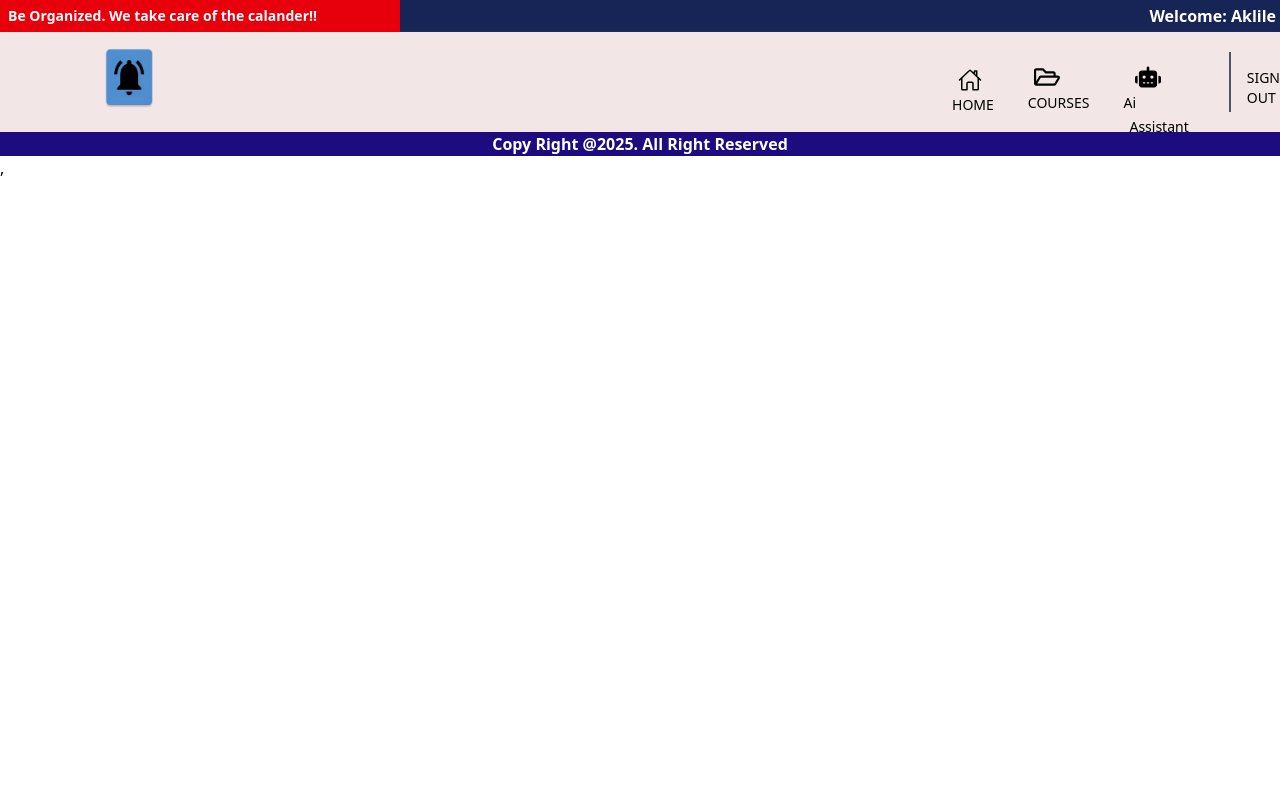
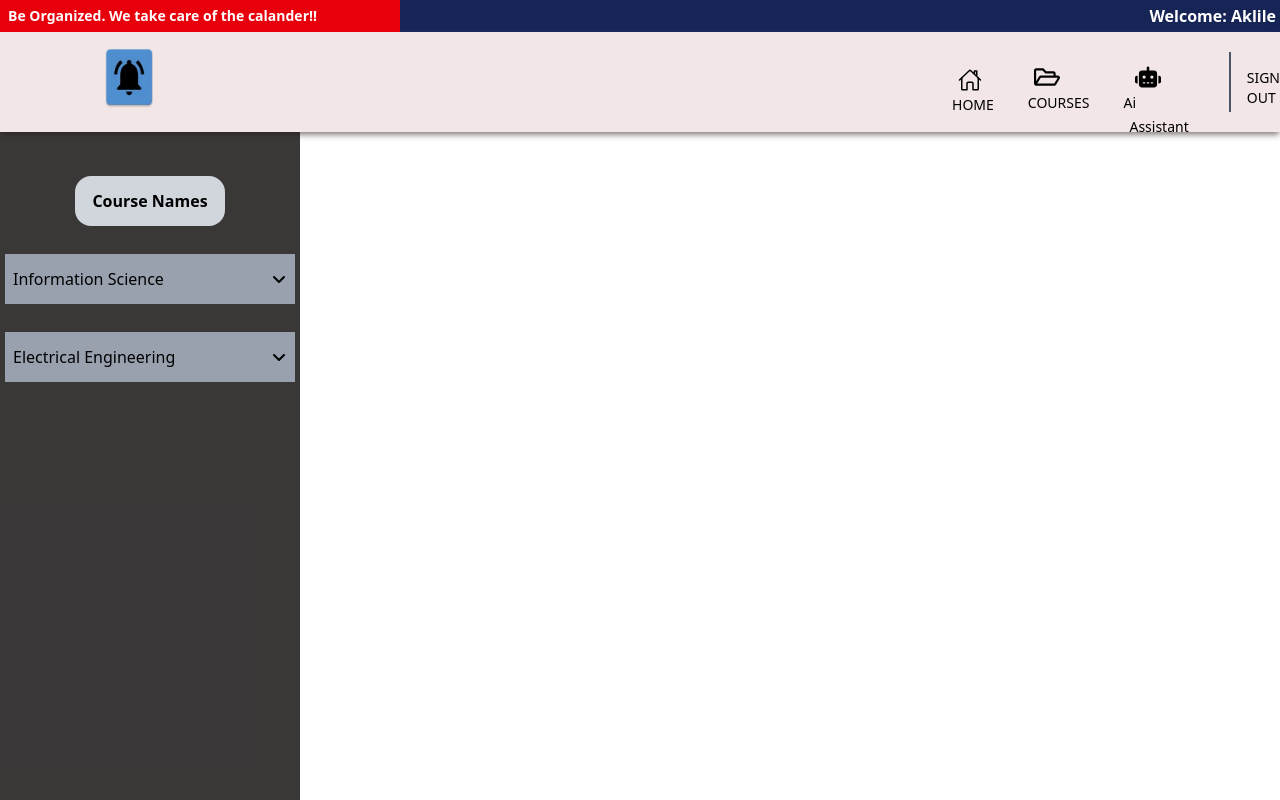
Before and after one commit to Aklile612/Reminder-App, a React (Vite) app: page /courses in a window 1280 px wide. Shown: the top 800 px of the page. Built offline with nearby package versions, Linux system fonts and the light colour scheme.

Commit message:
added department name and couse titles

```diff
--- a/src/Components/CousesPage/CoursesPage.jsx
+++ b/src/Components/CousesPage/CoursesPage.jsx
@@ -1,16 +1,86 @@
-import React from 'react'
+import React, { useState } from 'react'
 import Header from '../Header/Header'
 import Footer from '../Footer/Footer'
+import { FaAngleDown } from "react-icons/fa6";
+import { FaPlus } from "react-icons/fa6";
+
+
+
 
 const CoursesPage = () => {
+  const [elecLink,setelectLink]=useState(false)
+  const [informationLink,setinformationLink]=useState(false)
+  const courseName=[
+    {title:"Data structure and Algor.."},
+    {title:"Advanced DataBase"},
+    {title:"Statsics"},
+    {title:"Oop"},
+    {title:"History"},
+    {title:"ISR"}
+  ]
+  const courseName1=[
+    {title:"DLD"},
+    {title:"Electronics 2"},
+    {title:"Machine"},
+    {title:"Electronics Lab"},
+    {title:"DLD Workshop"},
+    {title:"DLD Lab"}
+  ]
+  const acadamictimes=[
+    {name:"Quiz"},
+    {name:"Assignment"},
+    {name:"Mid Exam"},
+    {name:"Final Exam"},
+  ]
+  // console.log(informationLink,elecLink)
   return (
     <>
       <Header/>
 
+      <div className='w-[300px]   h-[110vh] bg-[#221f1fe3]'>
+          <div className=''>
+            <div className='flex flex-col md:gap-7 items-center justify-center'>
+              <div className='flex items-center md:mt-11 justify-center md:w-[150px] md:h-[50px] rounded-2xl hover:shadow-amber-500 hover:shadow-sm hover:-translate-y-1 bg-gray-300'>
+                <span className='font-bold'>Course Names</span>
+              </div>
+              <div className='md:w-[290px] md:h-[50px] bg-gray-400 items-center flex justify-between   '>
+                <span className='md:ml-2'>Information Science</span>
+                <div onClick={()=>{
+                  setinformationLink(!informationLink)
+                }}  className='md:mr-2'><FaAngleDown/></div>
+              </div>
+                {informationLink && (
+                <div>
+                  <div className='flex flex-col gap-1 md:-mt-6'>
+                    {courseName.map((course,index)=>(
+                      <div className='md:w-[230px] md:h-[30px] bg-amber-50 font-bold  flex items-center justify-between' key={index}>{course.title} <FaAngleDown/></div>
+                    ))}
+                  </div>
+                </div>
+              )}
+              <div className='md:w-[290px] md:h-[50px] bg-gray-400 items-center flex justify-between   '>
+                <span className='md:ml-2'>Electrical Engineering</span>
+                <div onClick={()=>{
+                  setelectLink(!(elecLink))
+                }} className='md:mr-2'><FaAngleDown /></div>
+              </div>
+              {elecLink && (
+                <div>
+                  <div className='flex flex-col gap-1 md:-mt-6'>
+                    {courseName1.map((course,index)=>(
+                      <div className='md:w-[230px] md:h-[30px] bg-amber-50 font-bold  flex items-center justify-between' key={index}>{course.title} <FaAngleDown/></div>
+                    ))}
+                  </div>
+                </div>
+              )}
+            </div>
+          </div>
+      </div>
 
-
+      <div className=''>
 
       <Footer/>
+      </div>
     </>
   )
 }
```
